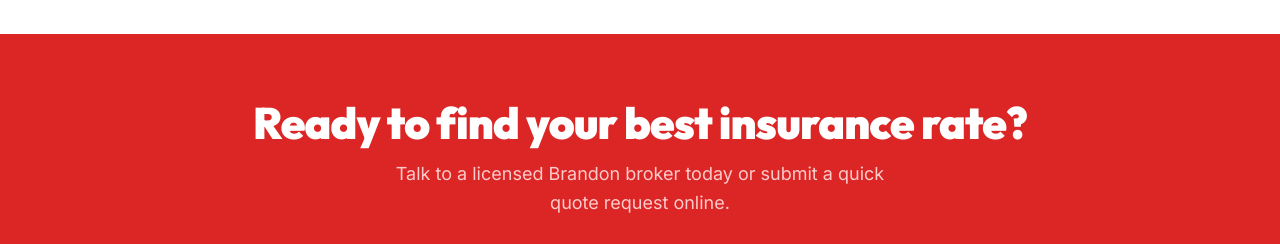
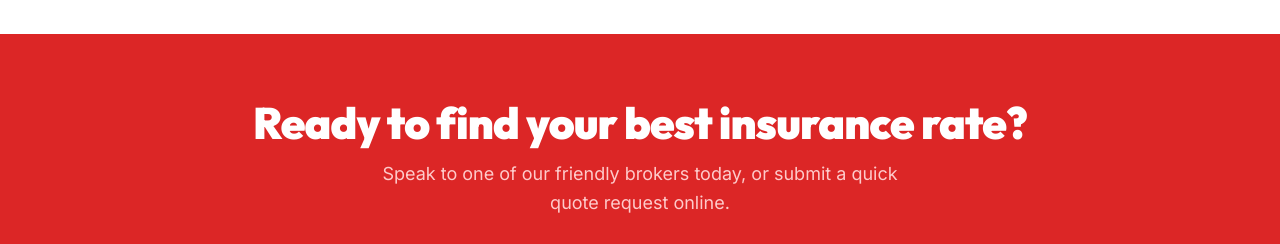
Before and after one commit to austinlmadeit/ficeks, a Next.js app: page / in a window 1280 px wide. Shown: the part 2858-3102 px from the top of the page. Built offline with nearby package versions, Linux system fonts and the light colour scheme.

Commit message:
Update footer callout banner copy as requested

```diff
--- a/app/page.js
+++ b/app/page.js
@@ -272,7 +272,7 @@ export default function HomePage() {
             Ready to find your best insurance rate?
           </h2>
           <p style={{ fontSize: '18px', color: '#fecaca', marginBottom: '28px', maxWidth: '520px', margin: '0 auto 28px' }}>
-            Talk to a licensed Brandon broker today or submit a quick quote request online.
+            Speak to one of our friendly brokers today, or submit a quick quote request online.
           </p>
           <div style={{ display: 'flex', gap: '14px', justifyContent: 'center', flexWrap: 'wrap' }}>
             <Link href="/quote" className="btn btn-black" style={{ fontSize: '16px', padding: '16px 32px' }}>
```
